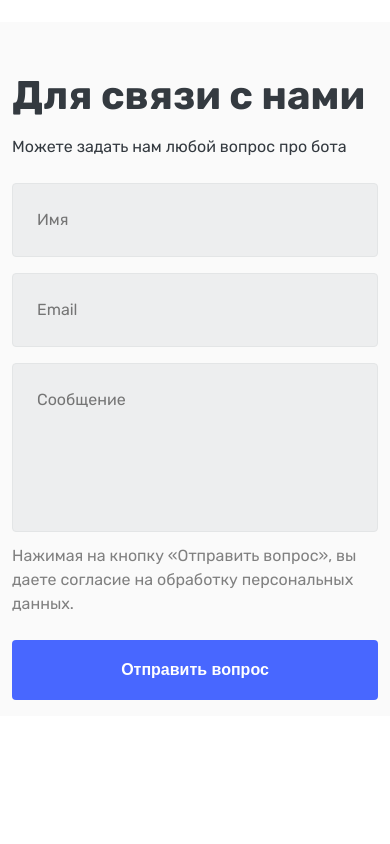
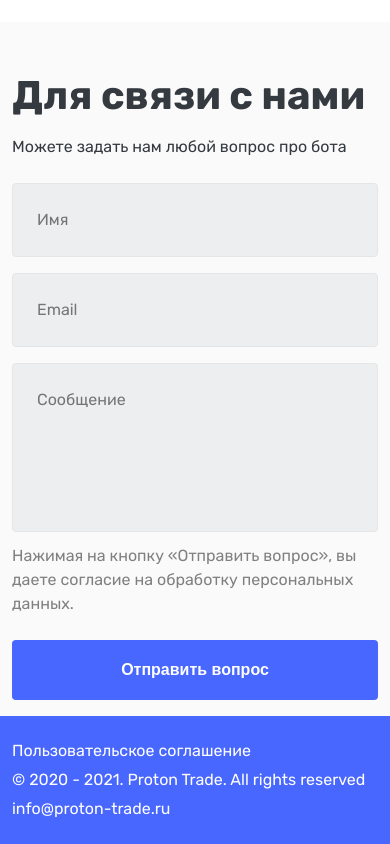
Before and after one commit to protsyukantony/proton-trade, a website: page app/index.html in a window 390 px wide. Shown: the part 5986-6830 px from the top of the page. Before the commit the page ends 6702 px from the top, so only its background shows below. Drawn offline with Linux system fonts and the light colour scheme.

Commit message:
added footer section with adaptive

```diff
--- a/app/index.html
+++ b/app/index.html
@@ -432,7 +432,8 @@
                         <input class="contact-form__name" type="text" placeholder="Имя" required>
                         <input class="contact-form__email" type="email" placeholder="Email" required>
                     </div>
-                    <textarea class="contact-form__text" name="message" id="message" cols="30" rows="10" placeholder="Сообщение" ></textarea>
+                    <textarea class="contact-form__text" name="message" id="message" cols="30" rows="10"
+                        placeholder="Сообщение"></textarea>
                     <label for="submit">Нажимая на кнопку «Отправить вопрос», вы даете согласие на обработку
                         персональных данных.</label>
                     <button class="contact-form__button" id="submit" type="submit">Отправить вопрос</button>
@@ -446,6 +447,32 @@
     </section>
     <!-- /.contact -->
 
+    <footer class="footer">
+        <div class="container">
+            <div class="footer-inner">
+
+                <a class="footer-inner__user" href="#">
+                    Пользовательское соглашение
+                </a>
+                <!-- /.footer-inner__user -->
+
+                <span class="footer-inner__copy">
+                    © 2020 - 2021. Proton Trade. All rights reserved
+                </span>
+                <!-- /.footer-inner__copy -->
+
+                <a  class="footer-inner__mail" href="nailto:info@proton-trade.ru">
+                    info@proton-trade.ru
+                </a>
+                <!-- /.footer-inner__mail -->
+
+            </div>
+            <!-- /.footer-inner -->
+        </div>
+        <!-- /.container -->
+    </footer>
+    <!-- /.footer -->
+
     <script src="./js/main.min.js"></script>
 </body>
 
--- /dev/null
+++ b/app/scss/footer.scss
@@ -0,0 +1,52 @@
+.footer {
+    max-width: 100%;
+    min-height: 88px;
+    background-color: $bg-blue;
+
+    &-inner {
+        max-width: 100%;
+        min-height: 88px;
+        display: flex;
+        flex-wrap: wrap;
+        align-items: center;
+        justify-content: space-between;
+
+        &__user,
+        &__copy,
+        &__mail {
+            font-size: 16px;
+            line-height: 24px;
+            color: #fff;
+        }
+    }
+}
+
+@media (max-width: 830px) {
+    .footer {
+        &-inner {
+            &__copy {
+                width: 100%;
+                order: 1;
+            }
+        }
+    }
+}
+
+
+@media (max-width: 600px) {
+    .footer {
+        padding: 20px 0;
+        &-inner {
+
+            &__user,
+            &__copy,
+            &__mail {
+                width: 100%;
+            }
+
+            &__copy {
+                order: 0;
+            }
+        }
+    }
+}
--- a/app/scss/style.scss
+++ b/app/scss/style.scss
@@ -7,6 +7,7 @@
 @import 'demo';
 @import 'partner';
 @import 'contact';
+@import 'footer';
 
 * {
     box-sizing: border-box;
```
Also changed, not shown: app/css/style.min.css.
